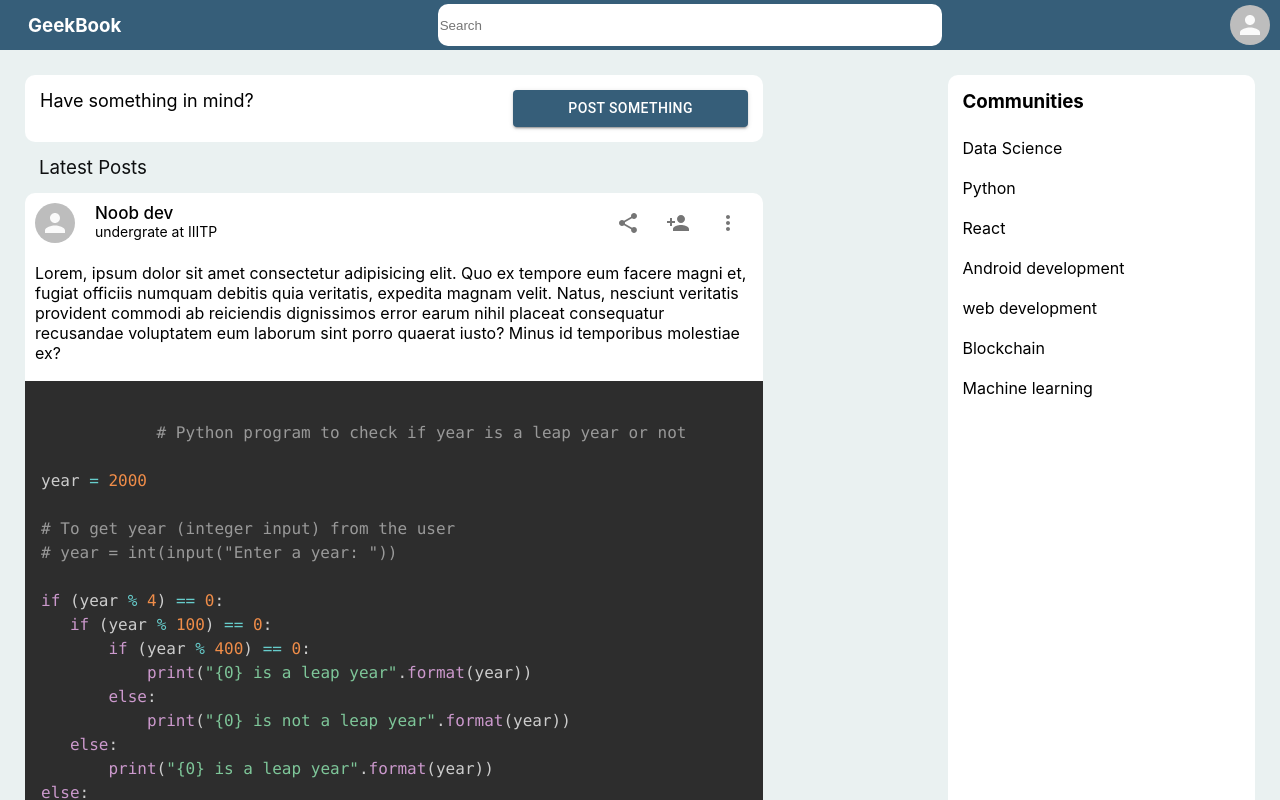
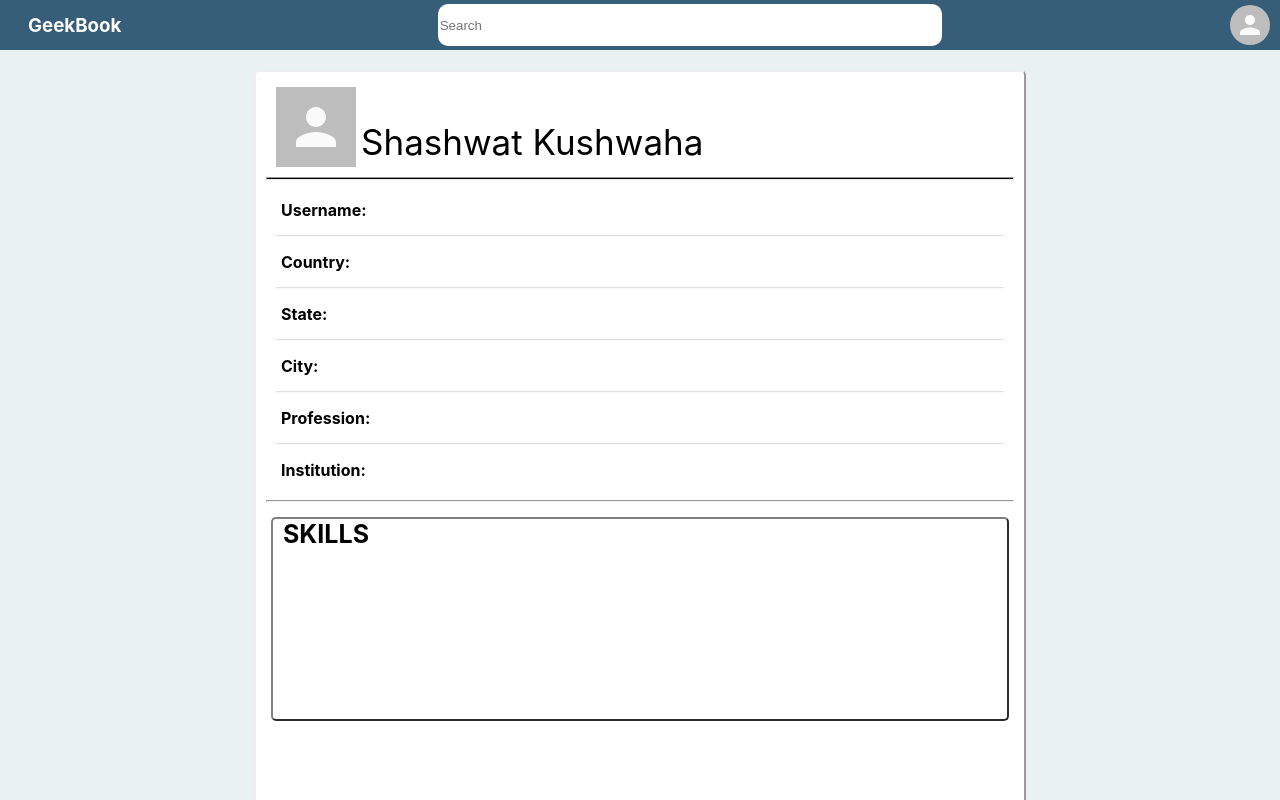
Before and after one commit to Samarth1009/GeekBook, a React (Create React App) app: page / in a window 1280 px wide. Shown: the top 800 px of the page. Built offline with nearby package versions, Linux system fonts and the light colour scheme.

Commit message:
basic frontend of profile page

```diff
--- a/src/App.js
+++ b/src/App.js
@@ -2,7 +2,7 @@
 import "./App.css";
 import Navbar from "./Navbar/navbar.js";
 // import Login from "./Login/login.js";
-// import Profile from './Profile/profile.js'
+import Profile from './Profile/profile.js'
 import Home from './Home/Home'
 
 function App() {
@@ -10,7 +10,8 @@ function App() {
     <div className='app'>
       {/* <Login /> */}
       <Navbar />
-      <Home />
+      {/* <Home /> */}
+      <Profile />
     </div>
   );
 }
--- a/src/Navbar/navbar.module.css
+++ b/src/Navbar/navbar.module.css
@@ -27,3 +27,6 @@
 .myavatar {
   margin-right: 10px;
 }
+#search:focus{
+  outline: none;
+}
--- a/src/Profile/profile.css
+++ b/src/Profile/profile.css
@@ -1,33 +1,56 @@
-.profile_background_container{
-    background-color: blue;
-    height: 100vh;
-}
 .profile_container{
-    background-color: rgb(191, 191, 228);
+    background-color: white;
     /* display: flex;
     flex-direction: column; */
-    /* height: 100vh; */
-    width: 90%;
+    height: 100vh;
+    width: 60%;
     margin: auto;
-    margin-top: 5px;
-    border: 2px outset gray;
-}
-.dp_container > .MuiAvatar-square{
-    width: 80px;
-    height: 80px;
-    margin: 15px 5px;
-
+    margin-top: 20px;
+    border: 2px outset;
+    border-radius: 5px;
 }
 .dp_container{
     display: flex;
     align-items: center;
 }
+.dp_container > .MuiAvatar-square{
+    width: 80px;
+    height: 80px;
+    margin-top: 15px ;
+    margin-left: 20px;
+}
 .profile_name{
-    margin-top: 10px;
+    margin-top: 45px;
     margin-left: 5px;
+    font-size: 35px;
+    font-weight: normal;
 }
 .dp_line{
-    background-color:gray;
-    height: 1px;
-    margin: 5px;
+    background-color: black;
+    height: 0.5px;
+    margin: 10px;
 }
+.profile_information_container{
+    display: flex;
+    flex-direction: column;
+    margin: 10px 15px;
+}
+.profile_information_item{
+    margin: 10px;
+    font-weight: bold;
+}
+.profile_information_line{
+    margin: 5px 5px;
+    opacity: 0.3;
+}
+.profile_skills{
+    margin: 15px;
+    height: 25vh;
+    border: 2px outset gray;
+    border-radius: 5px;
+}
+.profile_skills_heading{
+    font-weight: bold;
+    font-size: 25px;
+    margin: 10px;
+}
--- a/src/Profile/profile.js
+++ b/src/Profile/profile.js
@@ -7,19 +7,29 @@ const profile = () => {
     return (
         <div className='profile_container' >
             <div className='dp_container'>
-               <Avatar variant='square' ClassName='profile_avatar' />
-               <h2 className='profile_name'>Shashwat Kushwaha</h2>
+                <Avatar variant='square' ClassName='profile_avatar' />
+                <span className='profile_name'>Shashwat Kushwaha</span>
             </div>
             <hr className='dp_line' />
-
-            <div>
-
+            <div className='profile_information_container'>
+                <span className='profile_information_item'>Username:</span><hr className='profile_information_line'></hr>
+                <span className='profile_information_item'>Country:</span><hr className='profile_information_line'></hr>
+                <span className='profile_information_item'>State:</span><hr className='profile_information_line'></hr>
+                <span className='profile_information_item'>City:</span><hr className='profile_information_line'></hr>
+                <span className='profile_information_item'>Profession:</span><hr className='profile_information_line'></hr>
+                <span className='profile_information_item'>Institution:</span>
+            </div>
+            <hr className='dp_line'></hr>
+            <div className='profile_skills'>
+                <span className='profile_skills_heading'>SKILLS</span>
             </div>
 
         </div>
 
 
 
+
+
     )
 }
 export default profile
```
